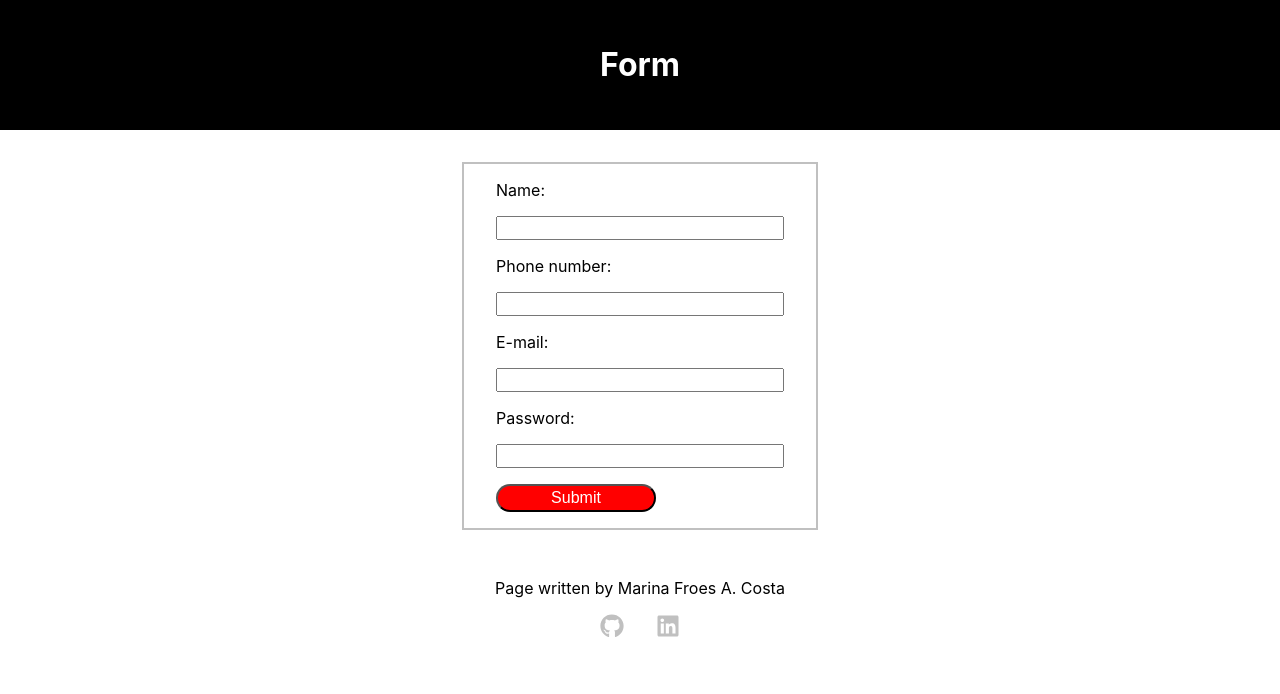
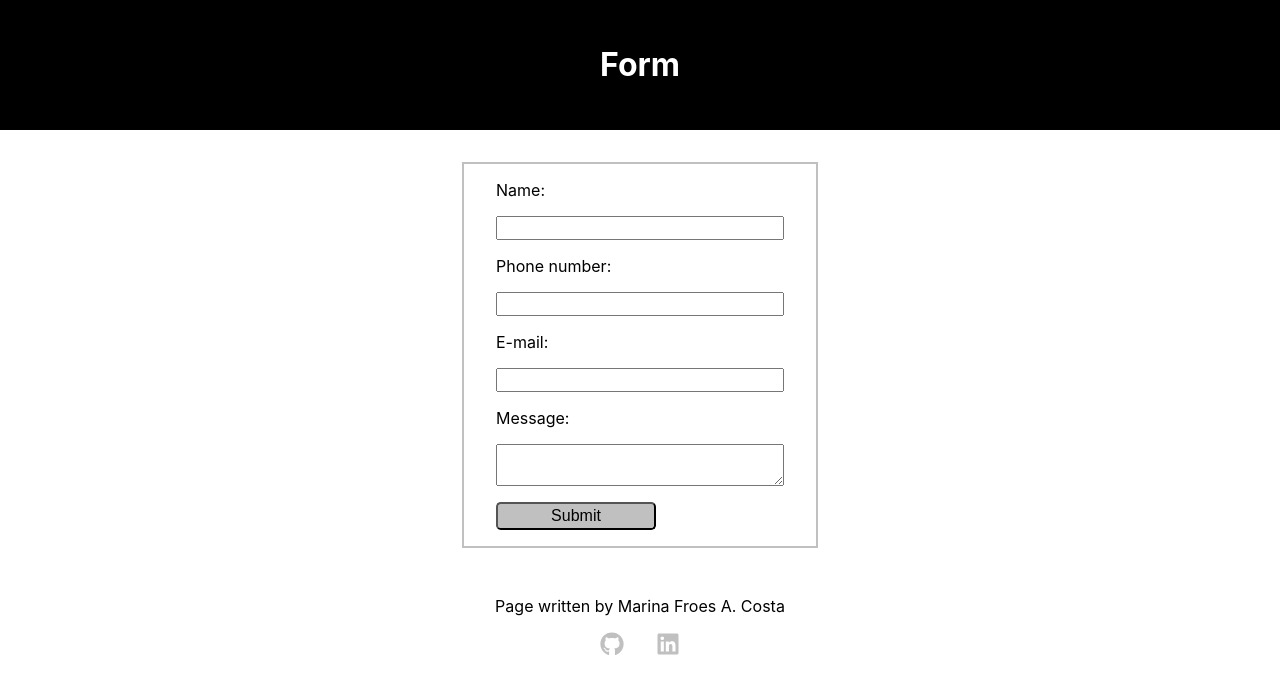
Before and after one commit to MarinaFroes/react-form, a React (Create React App) app: page / in a window 1280 px wide. Shown: the top 694 px of the page. Built offline with nearby package versions, Linux system fonts and the light colour scheme.

Commit message:
feat: Add states and handleInputChange

```diff
--- a/src/Components/Form.js
+++ b/src/Components/Form.js
@@ -21,10 +21,15 @@ const Input = styled.input`
   font-size: 1rem;
 `;
 
+const Textarea = styled.textarea`
+  margin: 1rem;
+  font-size: 1rem;
+`;
+
 const Submit = styled.input`
-  background-color: red;
-  color: #fff;
-  border-radius: 1rem;
+  background-color: #c0c0c0;;
+  color: #000;
+  border-radius: 0.3rem;
   padding: 0.2rem;
   font-size: 1rem;
   width: 10rem;
@@ -32,16 +37,73 @@ const Submit = styled.input`
 `;
 
 export default function Form() {
+  // const [userName, setUserName] = React.useState("");
+  // const [phoneNumber, setPhoneNumber] = React.useState("");
+  // const [email, setEmail] = React.useState("");
+  // const [message, setMessage] = React.useState("");
+
+  //Code from: https://zacjones.io/handle-multiple-inputs-in-react-with-hooks
+  const [userInput, setUserInput] = React.useReducer(
+    (state, newState) => ({ ...state, ...newState }),
+    {
+      userName: "",
+      phoneNumber: "",
+      email: "",
+      message: ""
+    }
+  );
+
+  const handleInputChange = event => {
+    const name = event.target.name;
+    const newValue = event.target.value;
+    setUserInput({ [name]: newValue });
+  }
+
+  const handleSubmit = event => {
+    event.preventDefault();
+    console.log(`Name: ${userInput.userName}`);
+    console.log(`Phone: ${userInput.phoneNumber}`);
+    console.log(`E-mail: ${userInput.email}`);
+    console.log(`Message: ${userInput.message}`);
+  }
+
   return (
-    <FormContainer id="form">
-      <Label htmlFor="name">Name:</Label>
-      <Input type="text" name="name" id="name" />
-      <Label htmlFor="number">Phone number:</Label>
-      <Input type="text" name="number" id="number" />
+    <FormContainer id="form" onSubmit={handleSubmit}>
+      <Label htmlFor="userName">Name:</Label>
+      <Input
+        type="text"
+        name="userName"
+        id="userName"
+        value={userInput.userName}
+        onChange={handleInputChange}
+      />
+
+      <Label htmlFor="phoneNumber">Phone number:</Label>
+      <Input
+        type="text"
+        name="phoneNumber"
+        id="phoneNumber"
+        value={userInput.phoneNumber}
+        onChange={handleInputChange}
+      />
+
       <Label htmlFor="email">E-mail:</Label>
-      <Input type="email" name="email" id="email" />
-      <Label htmlFor="password">Password:</Label>
-      <Input type="password" name="password" id="password" />
+      <Input
+        type="email"
+        name="email"
+        id="email"
+        value={userInput.email}
+        onChange={handleInputChange}
+      />
+
+      <Label htmlFor="message">Message:</Label>
+      <Textarea
+        name="message"
+        id="message"
+        value={userInput.message}
+        onChange={handleInputChange}
+      />
+
       <Submit type="submit" value="Submit"/>
     </FormContainer>
   )
```
